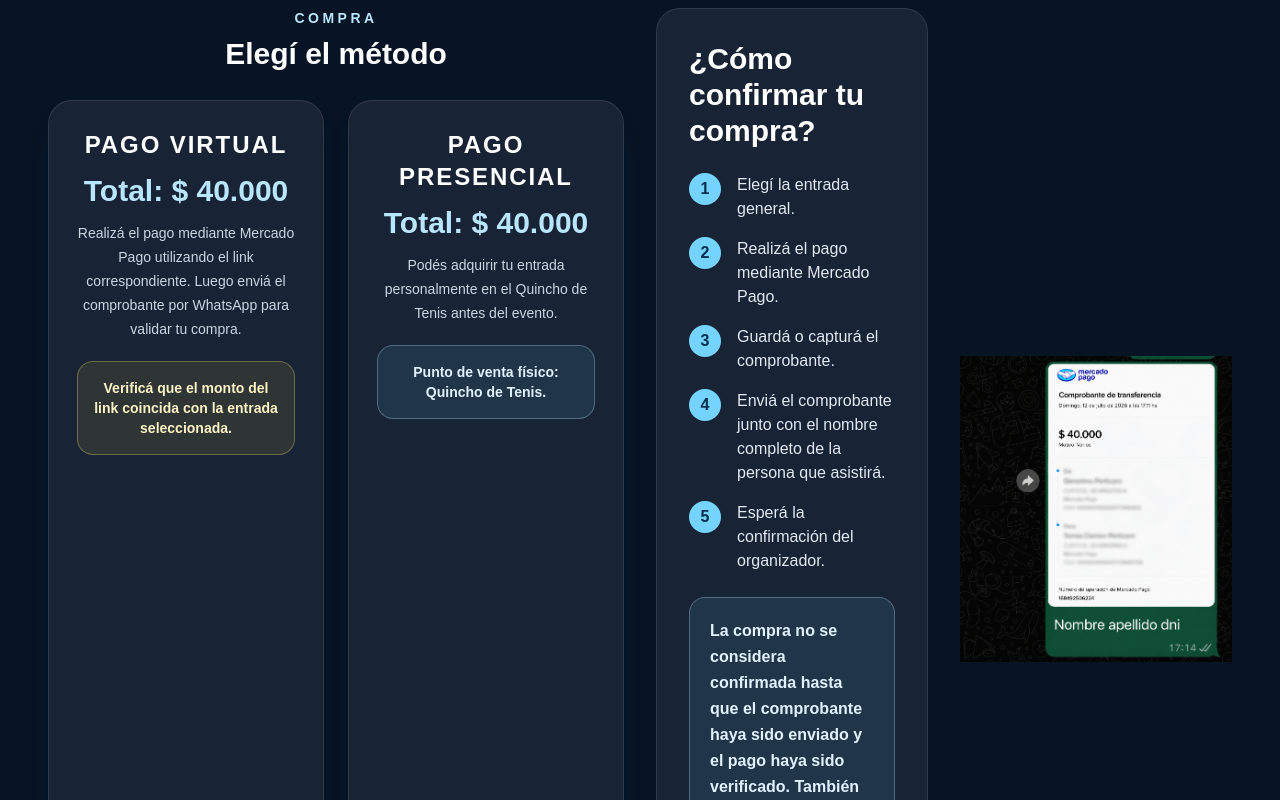
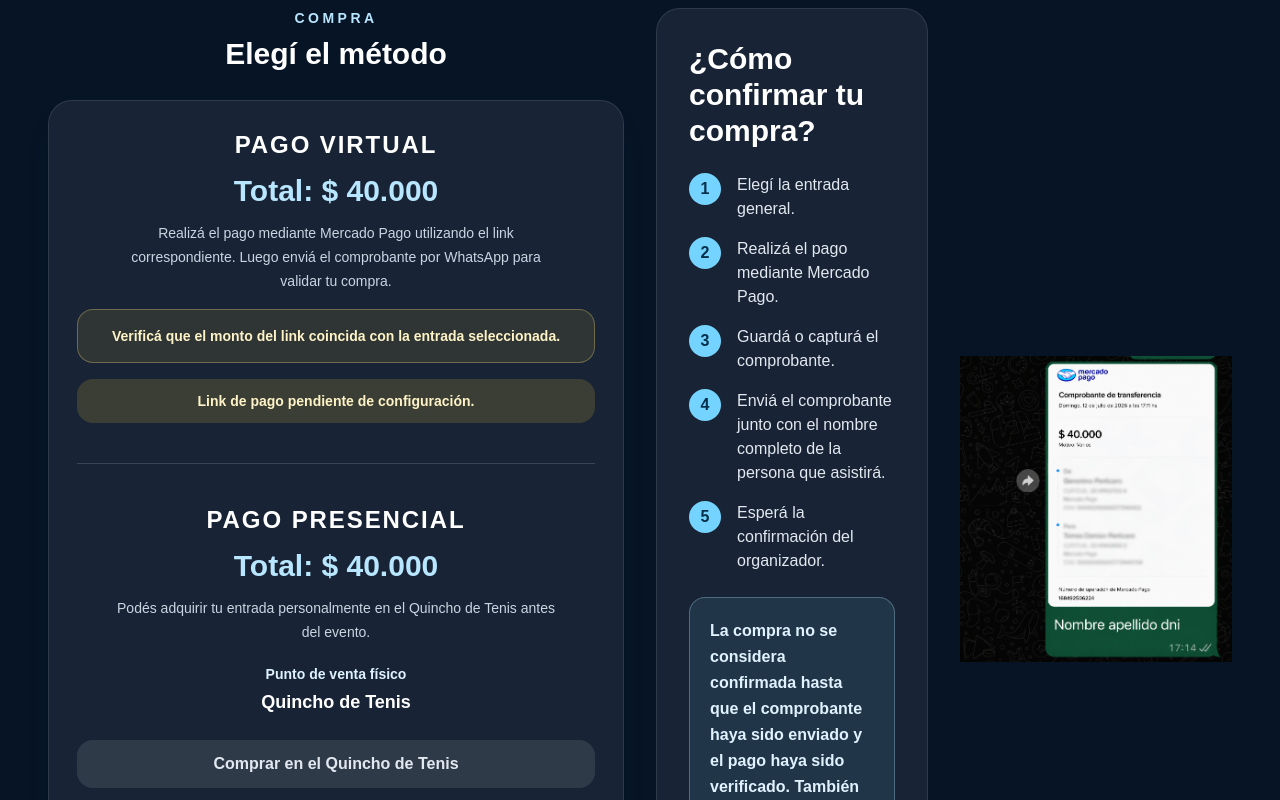
Before and after one commit to tomas1aws/entradaslalecheria, a Next.js app: page / in a window 1280 px wide. Shown: the part 780-1580 px from the top of the page. Built offline with nearby package versions, Linux system fonts and the light colour scheme.

Commit message:
Unify purchase method options

```diff
--- a/src/components/PurchaseFlowSection.tsx
+++ b/src/components/PurchaseFlowSection.tsx
@@ -25,11 +25,11 @@ export function PurchaseFlowSection() {
             <h2 id="comprar-titulo" className="mt-2 text-3xl font-black text-white">Elegí el método</h2>
           </div>
 
-          <div className="mt-7 grid flex-1 gap-6 lg:grid-cols-2">
-            <article aria-live="polite" className="flex h-full w-full flex-col rounded-3xl border border-white/10 bg-white/[0.07] p-5 text-center shadow-xl shadow-sky-950/20 sm:p-7">
-              <div className="space-y-5">
+          <article className="mt-7 flex-1 rounded-3xl border border-white/10 bg-white/[0.07] p-5 text-center shadow-xl shadow-sky-950/20 sm:p-7">
+            <section aria-labelledby="pago-virtual-titulo" aria-live="polite" className="mx-auto max-w-xl">
+              <div className="space-y-4">
                 <div>
-                  <h3 className="text-2xl font-black uppercase tracking-[0.08em] text-white">Pago virtual</h3>
+                  <h3 id="pago-virtual-titulo" className="text-xl font-black uppercase tracking-[0.08em] text-white sm:text-2xl">Pago virtual</h3>
                   <p className="mt-3 text-3xl font-black text-sky-200">Total: {total}</p>
                   <p className="mx-auto mt-3 max-w-md text-sm leading-6 text-slate-300">
                     Realizá el pago mediante Mercado Pago utilizando el link correspondiente. Luego enviá el comprobante por WhatsApp para validar tu compra.
@@ -39,7 +39,7 @@ export function PurchaseFlowSection() {
                   Verificá que el monto del link coincida con la entrada seleccionada.
                 </p>
               </div>
-              <div className="mt-auto pt-6">
+              <div className="pt-4">
                 {isPending ? (
                   <p className="rounded-2xl bg-amber-300/15 p-3 text-sm font-semibold text-amber-100" role="status">
                     Link de pago pendiente de configuración.
@@ -56,29 +56,31 @@ export function PurchaseFlowSection() {
                   </a>
                 )}
               </div>
-            </article>
+            </section>
 
-            <article className="flex h-full w-full flex-col rounded-3xl border border-white/10 bg-white/[0.07] p-5 text-center shadow-xl shadow-sky-950/20 sm:p-7">
+            <hr className="my-8 border-0 border-t border-white/15 sm:my-10" />
+
+            <section aria-labelledby="pago-presencial-titulo" className="mx-auto max-w-xl">
               <div className="space-y-5">
                 <div>
-                  <h3 className="text-2xl font-black uppercase tracking-[0.08em] text-white">Pago presencial</h3>
+                  <h3 id="pago-presencial-titulo" className="text-xl font-black uppercase tracking-[0.08em] text-white sm:text-2xl">Pago presencial</h3>
                   <p className="mt-3 text-3xl font-black text-sky-200">Total: {total}</p>
                   <p className="mx-auto mt-3 max-w-md text-sm leading-6 text-slate-300">
                     Podés adquirir tu entrada personalmente en el Quincho de Tenis antes del evento.
                   </p>
                 </div>
-                <p className="rounded-2xl border border-sky-200/30 bg-sky-300/10 p-4 text-sm font-semibold text-sky-100">
-                  Punto de venta físico:<br />
-                  Quincho de Tenis.
-                </p>
+                <div className="text-sm text-sky-100">
+                  <p className="font-semibold">Punto de venta físico</p>
+                  <p className="mt-1 text-lg font-black text-white">Quincho de Tenis</p>
+                </div>
               </div>
-              <div className="mt-auto pt-6">
+              <div className="pt-6">
                 <div className="flex min-h-12 w-full items-center justify-center rounded-2xl bg-white/10 px-5 py-3 text-center font-bold text-slate-200" aria-disabled="true">
                   Comprar en el Quincho de Tenis
                 </div>
               </div>
-            </article>
-          </div>
+            </section>
+          </article>
         </div>
 
         <article className="flex h-full flex-col box-border rounded-3xl border border-white/10 bg-white/[0.07] p-6 sm:p-8" aria-labelledby="tutorial-titulo">
```
